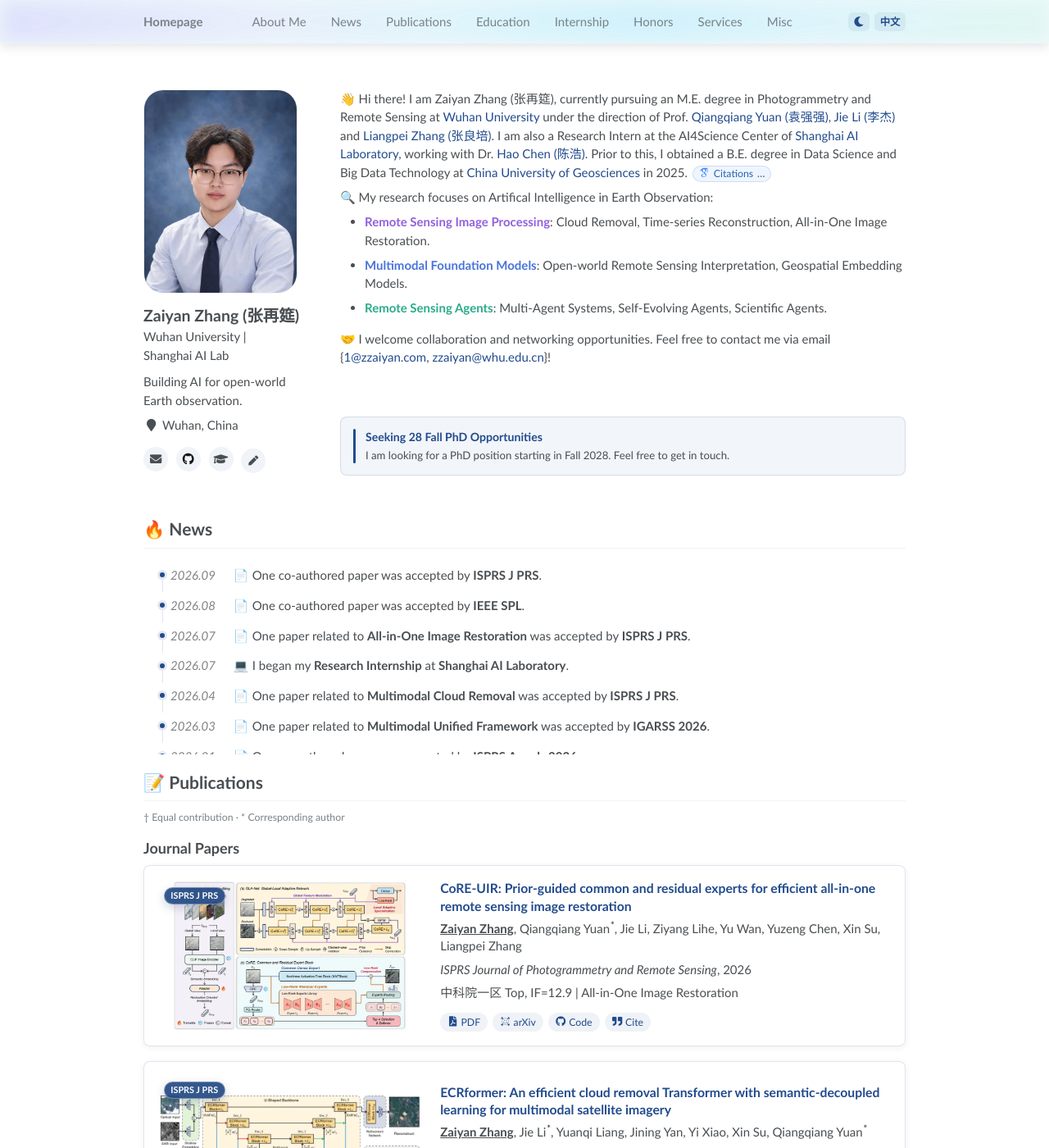
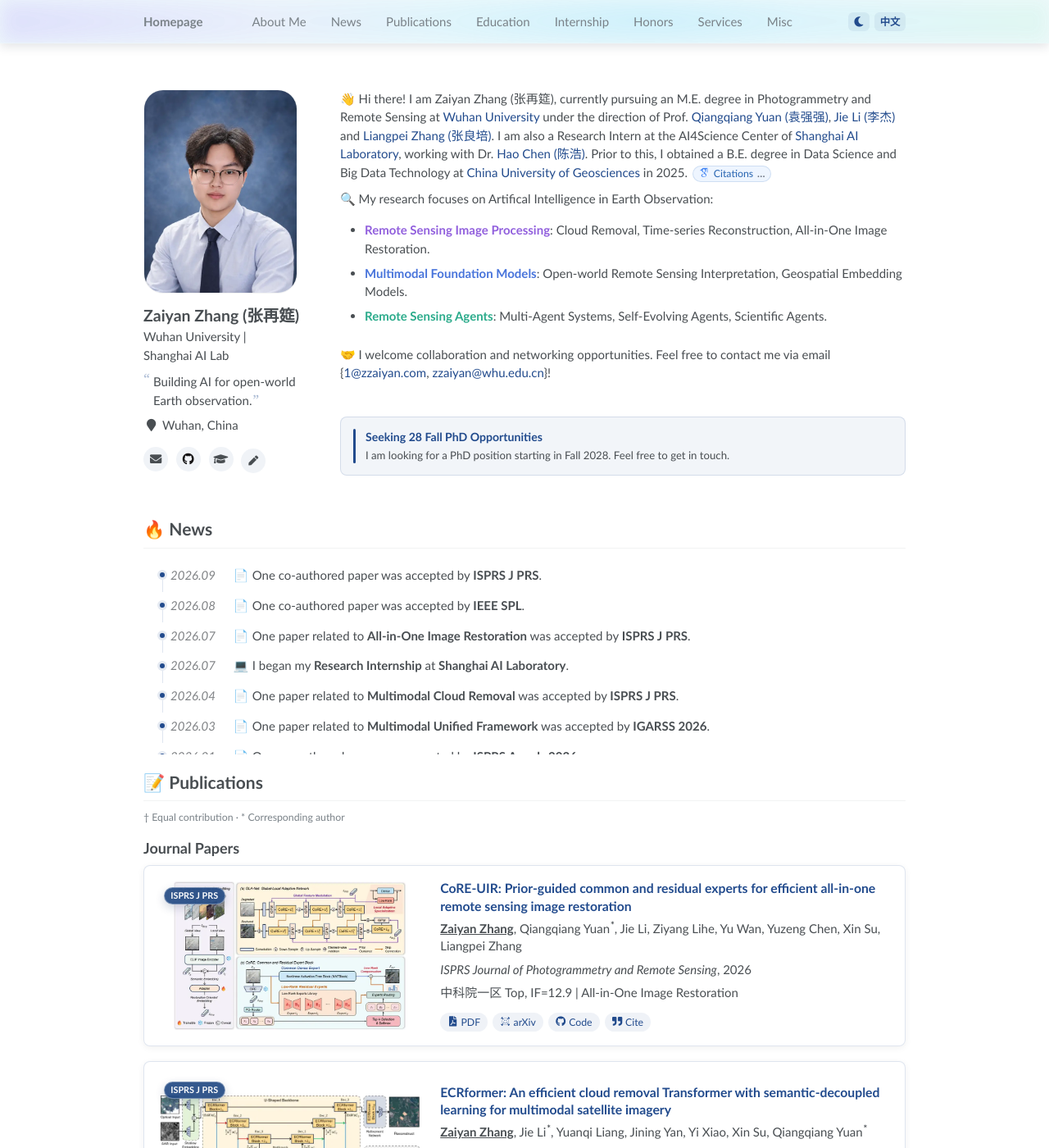
Before and after one commit to zzaiyan/zzaiyan.github.io, a Jekyll site: the page built from _pages/about.md, in a window 1280 px wide and 1400 px high. Shown: the whole window at 82% size. Built offline with Jekyll 4.4.1, drawn with Linux system fonts in a browser that asks for light colours; some web fonts are replaced; a script that is not in the unit is left out.

Commit message:
优化 About 弹性空间分配与 Slogan 样式

```diff
--- a/_sass/_dark-mode.scss
+++ b/_sass/_dark-mode.scss
@@ -121,6 +121,13 @@
     color: #aaa !important;
   }
 
+  .about-section .author__description {
+    &::before,
+    &::after {
+      color: rgba(122, 176, 230, 0.52);
+    }
+  }
+
   .sidebar p,
   .sidebar li {
     color: #aaa;
--- a/_sass/_single-column.scss
+++ b/_sass/_single-column.scss
@@ -67,8 +67,30 @@
 }
 
 .about-section .author__description {
+  position: relative;
   margin-top: 0.65rem;
+  padding-left: 0.8rem;
   text-wrap: pretty;
+
+  &::before,
+  &::after {
+    color: rgba($info-color, 0.38);
+    font-family: $serif;
+    font-size: 1.15rem;
+    line-height: 1;
+  }
+
+  &::before {
+    content: "“";
+    position: absolute;
+    top: -0.08em;
+    left: 0;
+  }
+
+  &::after {
+    content: "”";
+    margin-left: 0.06em;
+  }
 }
 
 .about-section .author__location {
@@ -266,7 +288,23 @@
   }
 
   .about-section__content {
-    gap: 1.35rem;
+    gap: 0.9rem;
+  }
+
+  .about-section__content::before {
+    content: "";
+    order: 2;
+    flex: 2 1 0;
+    min-height: 0;
+  }
+
+  .about-section__content > .lang-en,
+  .about-section__content > .lang-zh {
+    display: flex;
+    order: 1;
+    flex: 1 1 auto;
+    flex-direction: column;
+    justify-content: space-between;
   }
 
   .about-section .profile_box {
@@ -276,17 +314,33 @@
     align-items: stretch;
   }
 
-  .about-section .author__avatar,
-  .about-section .author__content {
+  .about-section .profile_box::before {
+    content: "";
+    order: 2;
+    flex: 2 1 0;
+    min-height: 0;
+  }
+
+  .about-section .author__avatar {
     flex: 0 0 auto;
   }
 
+  .about-section .author__content {
+    display: flex;
+    order: 1;
+    flex: 1 1 auto;
+    flex-direction: column;
+    justify-content: space-between;
+  }
+
   .job-callout {
-    margin-top: auto;
+    order: 3;
+    margin-top: 0;
   }
 
   .about-section .author__urls-wrapper {
-    margin-top: auto;
+    order: 3;
+    margin-top: 0;
     padding-top: 1rem;
   }
 }
```
